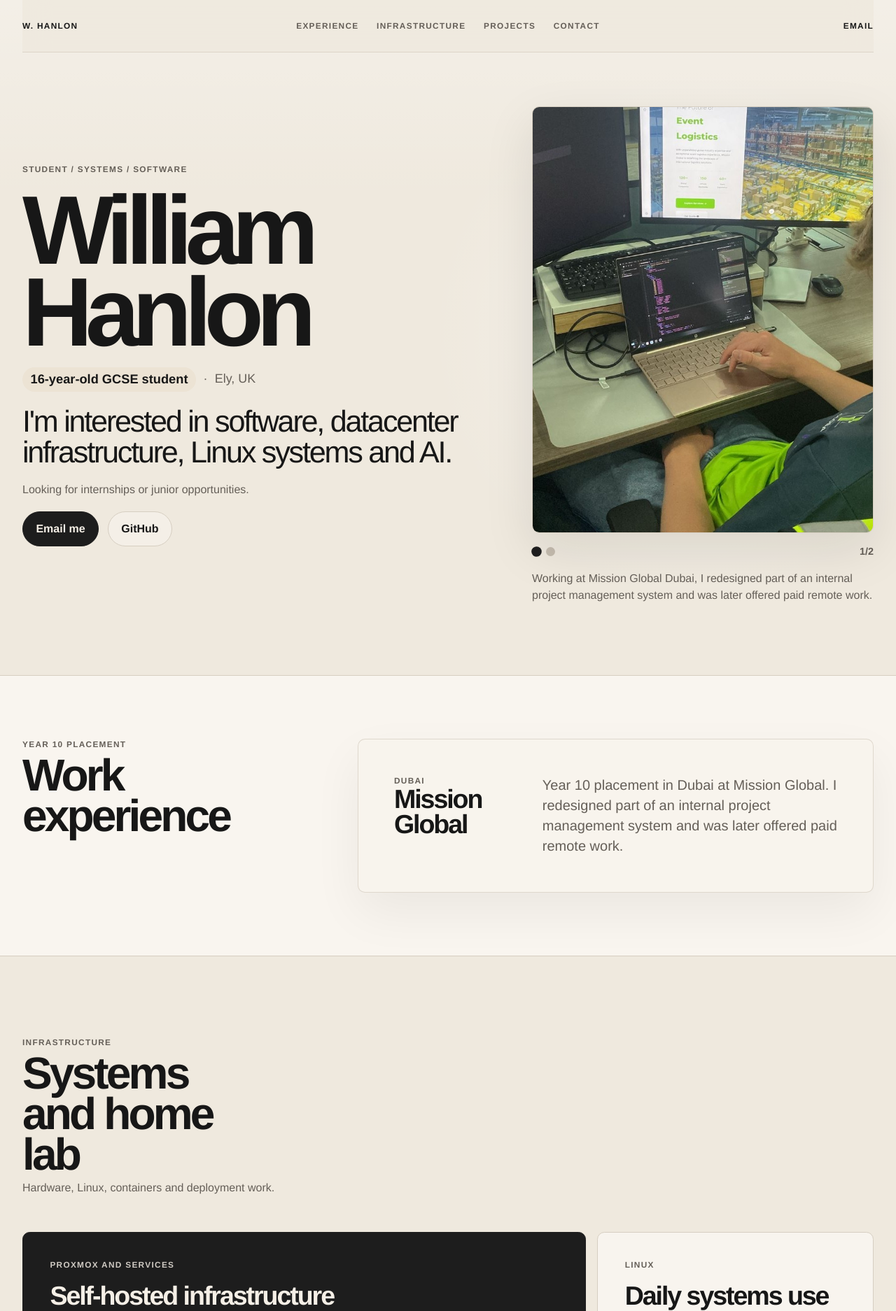
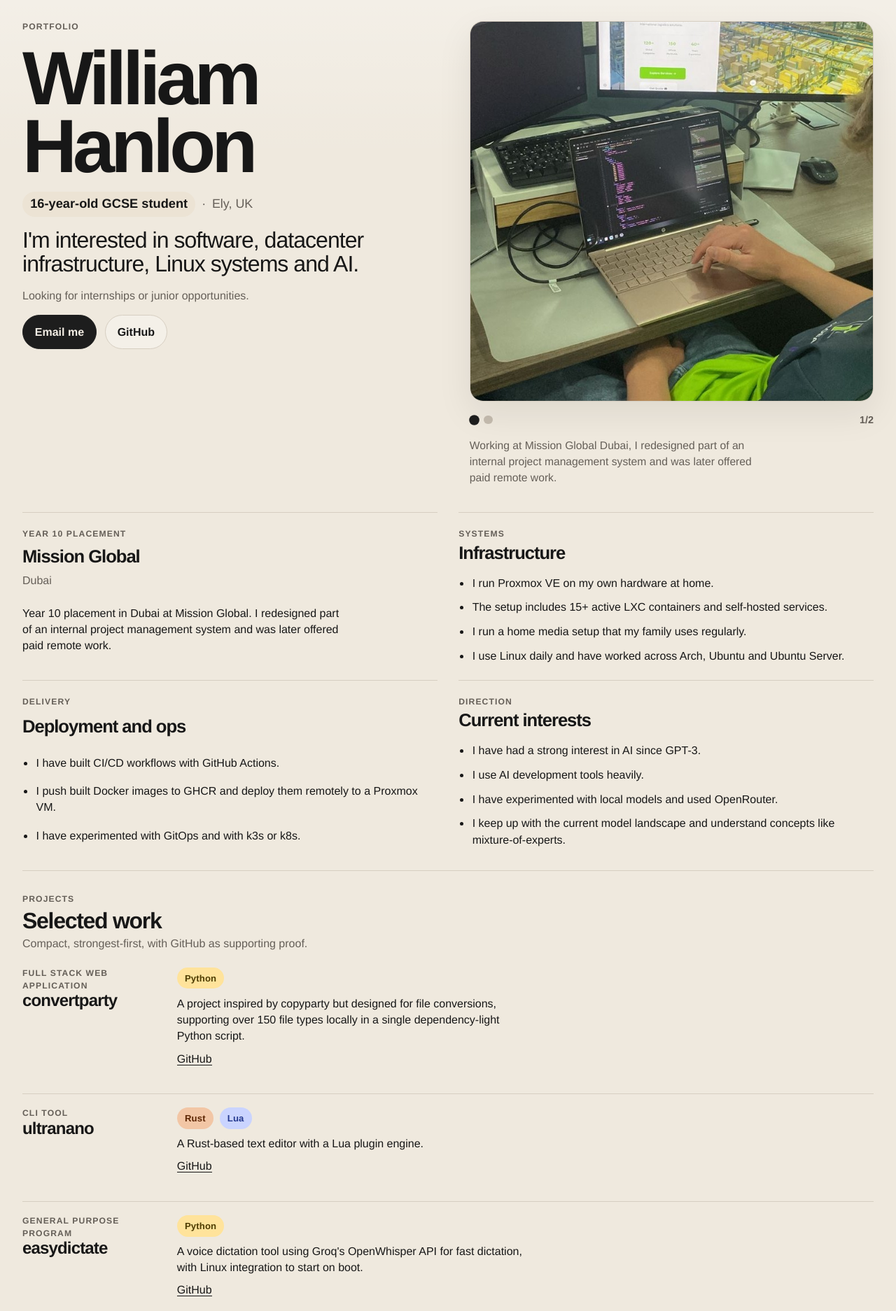
Before and after one commit to stackwill/williamhanlon.com, a website built with Vite: page index.html in a window 1280 px wide. Shown: the top 1874 px of the page at 70% size. Built offline with nearby package versions, Linux system fonts and the light colour scheme.

Commit message:
Revert "feat: rebuild portfolio editorial layout"
This reverts commit 9c6e109fb94f89c8525e5c68c5370eb82a7cfc12.

```diff
--- a/src/main.ts
+++ b/src/main.ts
@@ -111,21 +111,10 @@ const renderProjects = (projects: readonly ProjectItem[]) =>
     .join("");
 
 app.innerHTML = `
-  <nav class="top-nav" aria-label="Primary navigation">
-    <a class="nav-mark" href="#top">W. Hanlon</a>
-    <div class="nav-links" aria-label="Page sections">
-      <a href="#experience">Experience</a>
-      <a href="#infrastructure">Infrastructure</a>
-      <a href="#projects">Projects</a>
-      <a href="#contact">Contact</a>
-    </div>
-    <a class="nav-contact" href="mailto:${escapeHtml(siteData.contact.email)}">Email</a>
-  </nav>
-
-  <main class="page-shell" id="top">
-    <header class="hero editorial-grid">
+  <main class="page-shell">
+    <header class="hero">
       <div class="hero-copy">
-        <p class="eyebrow">Student / systems / software</p>
+        <p class="eyebrow">Portfolio</p>
         <h1>${escapeHtml(siteData.name)}</h1>
         <p class="hero-context">
           <span class="hero-stamp">${escapeHtml(siteData.context)}</span>
@@ -157,79 +146,57 @@ app.innerHTML = `
       </section>
     </header>
 
-    <section class="experience-band" id="experience" aria-labelledby="experience-heading">
-      <div class="section-heading">
-        <p class="eyebrow">${escapeHtml(siteData.placement.eyebrow)}</p>
-        <h2 id="experience-heading">Work experience</h2>
-      </div>
-      <article class="experience-card">
-        <div>
-          <p class="eyebrow">${escapeHtml(siteData.placement.location)}</p>
-          <h3>${escapeHtml(siteData.placement.company)}</h3>
+    <section class="overview-grid" aria-label="Core experience summary">
+      <article class="info-panel">
+        <div class="section-heading compact">
+          <p class="eyebrow">${escapeHtml(siteData.placement.eyebrow)}</p>
+          <h2>${escapeHtml(siteData.placement.company)}</h2>
+          <p class="section-note">${escapeHtml(siteData.placement.location)}</p>
         </div>
-        <p>${escapeHtml(siteData.placement.caption)}</p>
+        <p class="panel-copy">${escapeHtml(siteData.placement.caption)}</p>
+      </article>
+
+      <article class="info-panel">
+        <div class="section-heading compact">
+          <p class="eyebrow">Systems</p>
+          <h2 id="infrastructure-heading">Infrastructure</h2>
+        </div>
+        ${renderBulletList(siteData.infrastructure.slice(0, 4), "panel-list")}
+      </article>
+
+      <article class="info-panel">
+        <div class="section-heading compact">
+          <p class="eyebrow">Delivery</p>
+          <h2 id="delivery-heading">Deployment and ops</h2>
+        </div>
+        ${renderBulletList(siteData.delivery, "panel-list")}
+      </article>
+
+      <article class="info-panel">
+        <div class="section-heading compact">
+          <p class="eyebrow">Direction</p>
+          <h2 id="ai-heading">Current interests</h2>
+        </div>
+        ${renderBulletList(siteData.ai, "panel-list")}
       </article>
     </section>
 
-    <section class="bento-section" id="infrastructure" aria-labelledby="infrastructure-heading">
-      <div class="section-heading section-header">
-        <p class="eyebrow">Infrastructure</p>
-        <h2 id="infrastructure-heading">Systems and home lab</h2>
-        <p class="section-note">Hardware, Linux, containers and deployment work.</p>
-      </div>
-      <div class="bento-grid">
-        <article class="bento-card bento-card-feature">
-          <p class="eyebrow">Proxmox and services</p>
-          <h3>Self-hosted infrastructure</h3>
-          ${renderBulletList(siteData.infrastructure.slice(0, 3), "panel-list")}
-        </article>
-        <article class="bento-card">
-          <p class="eyebrow">Linux</p>
-          <h3>Daily systems use</h3>
-          ${renderBulletList(siteData.infrastructure.slice(3, 6), "panel-list")}
-        </article>
-        <article class="bento-card" id="ops">
-          <p class="eyebrow">Delivery</p>
-          <h3>Deployment and ops</h3>
-          ${renderBulletList(siteData.delivery, "panel-list")}
-        </article>
-      </div>
-    </section>
-
-    <section class="split-section" id="ai" aria-labelledby="ai-heading">
-      <div class="section-heading sticky-heading">
-        <p class="eyebrow">Direction</p>
-        <h2 id="ai-heading">AI and current interests</h2>
-        <p class="section-note">Practical interest in AI, local models and development tools.</p>
-      </div>
-      <div class="interest-list">
-        ${siteData.ai
-          .map(
-            (item) => `
-              <article class="interest-item">
-                <p>${escapeHtml(item)}</p>
-              </article>
-            `
-          )
-          .join("")}
-      </div>
-    </section>
-
-    <section class="section-block" id="projects" aria-labelledby="projects-heading">
+    <section class="section-block" aria-labelledby="projects-heading">
       <div class="section-heading section-header">
         <p class="eyebrow">Projects</p>
         <h2 id="projects-heading">Selected work</h2>
-        <p class="section-note">Strongest first, with GitHub as supporting proof.</p>
+        <p class="section-note">Compact, strongest-first, with GitHub as supporting proof.</p>
       </div>
       <div class="project-list">
         ${renderProjects(siteData.projects)}
       </div>
     </section>
 
-    <section class="contact-section" id="contact" aria-labelledby="contact-heading">
-      <div class="section-heading">
+    <section class="section-block contact-section" aria-labelledby="contact-heading">
+      <div class="section-heading section-header">
         <p class="eyebrow">Contact</p>
-        <h2 id="contact-heading">Email first.</h2>
+        <h2 id="contact-heading">Get in touch</h2>
+        <p class="section-note">Best first step: email me directly.</p>
       </div>
       <div class="contact-grid">
         <p class="contact-copy">If you'd like to talk about internships, junior roles, software, DevOps, sysadmin work, infrastructure or AI, email me.</p>
@@ -240,11 +207,6 @@ app.innerHTML = `
       </div>
     </section>
   </main>
-
-  <footer class="site-footer">
-    <p>W. Hanlon</p>
-    <a href="${escapeHtml(siteData.contact.github)}" target="_blank" rel="noopener noreferrer">GitHub</a>
-  </footer>
 `;
 
 const slides = Array.from(document.querySelectorAll<HTMLElement>(".carousel-slide"));
--- a/src/styles.css
+++ b/src/styles.css
@@ -8,10 +8,10 @@
   --rule: #d6cec1;
   --accent: #1d1d1d;
   --accent-soft: #ded5c8;
-  --max-width: 82rem;
+  --max-width: 76rem;
   --gutter: clamp(1rem, 3vw, 2rem);
-  --radius: 0.65rem;
-  --shadow: 0 24px 70px rgba(24, 20, 14, 0.1);
+  --radius: 1.1rem;
+  --shadow: 0 18px 50px rgba(24, 20, 14, 0.08);
 }
 
 *,
@@ -28,8 +28,7 @@ body {
   margin: 0;
   min-height: 100vh;
   background:
-    radial-gradient(circle at 78% 9%, rgba(255, 255, 255, 0.42), transparent 24rem),
-    linear-gradient(180deg, rgba(255, 255, 255, 0.28), rgba(255, 255, 255, 0)) 0 0 / 100% 18rem no-repeat,
+    linear-gradient(180deg, rgba(255, 255, 255, 0.28), rgba(255, 255, 255, 0)) 0 0 / 100% 14rem no-repeat,
     var(--bg);
   color: var(--text);
   font-family: "Helvetica Neue", Helvetica, Arial, sans-serif;
@@ -65,112 +64,60 @@ select {
   font: inherit;
 }
 
-.top-nav {
-  position: sticky;
-  top: 0;
-  z-index: 10;
-  display: grid;
-  grid-template-columns: 1fr auto 1fr;
-  align-items: center;
+.page-shell {
   width: min(100% - (var(--gutter) * 2), var(--max-width));
-  min-height: 4.7rem;
   margin: 0 auto;
-  border-bottom: 1px solid color-mix(in srgb, var(--rule) 76%, transparent);
-  background: color-mix(in srgb, var(--bg) 83%, transparent);
-  backdrop-filter: blur(18px);
+  padding: clamp(1rem, 2vw, 1.5rem) 0 3rem;
 }
 
-.nav-mark,
-.nav-contact,
-.nav-links a,
 .eyebrow,
 .project-kicker {
   color: var(--muted);
-  font-size: 0.74rem;
-  font-weight: 800;
-  letter-spacing: 0.11em;
+  font-size: 0.76rem;
+  font-weight: 700;
+  letter-spacing: 0.09em;
   text-transform: uppercase;
 }
 
-.nav-mark,
-.nav-contact,
-.nav-links a {
-  text-decoration: none;
-}
-
-.nav-mark {
-  justify-self: start;
-  color: var(--text);
-}
-
-.nav-links {
-  display: flex;
-  justify-content: center;
-  gap: clamp(1rem, 2vw, 2.4rem);
-}
-
-.nav-links a:hover,
-.nav-contact:hover,
-.inline-link:hover {
-  color: var(--text);
-}
-
-.nav-contact {
-  justify-self: end;
-  color: var(--text);
-}
-
-.page-shell {
-  width: min(100% - (var(--gutter) * 2), var(--max-width));
-  margin: 0 auto;
-  padding: clamp(2rem, 4vw, 4rem) 0 0;
-}
-
-.editorial-grid {
+.hero {
   display: grid;
-  grid-template-columns: repeat(12, minmax(0, 1fr));
-  gap: clamp(1.25rem, 2.8vw, 2rem);
-}
-
-.hero {
-  align-items: center;
-  min-height: calc(100svh - 5rem);
-  padding: clamp(1rem, 2vw, 2rem) 0 clamp(4rem, 8vw, 7rem);
+  gap: clamp(1.5rem, 2.8vw, 2.75rem);
+  align-items: start;
+  padding: 0.35rem 0 2.35rem;
 }
 
 .hero-copy {
   display: grid;
-  grid-column: 1 / -1;
-  gap: clamp(0.85rem, 1.6vw, 1.25rem);
-  align-content: center;
+  gap: 1rem;
+  align-content: start;
 }
 
 .hero h1 {
   max-width: 9.5ch;
-  font-size: clamp(4.1rem, 11vw, 8.7rem);
-  line-height: 0.84;
-  letter-spacing: -0.075em;
+  font-size: clamp(3.2rem, 10vw, 6.75rem);
+  line-height: 0.9;
+  letter-spacing: -0.055em;
 }
 
 .hero-context {
   display: flex;
   flex-wrap: wrap;
   align-items: center;
-  gap: 0.65rem;
+  gap: 0.55rem;
   color: var(--muted);
-  font-size: clamp(1rem, 1.4vw, 1.12rem);
+  font-size: clamp(1rem, 2vw, 1.12rem);
 }
 
 .hero-stamp {
   display: inline-flex;
   align-items: center;
-  min-height: 2rem;
-  padding: 0.26rem 0.72rem;
+  min-height: 2.2rem;
+  padding: 0.3rem 0.7rem;
   border-radius: 999px;
   background: var(--panel-strong);
   color: var(--text);
-  font-size: clamp(1rem, 1.5vw, 1.14rem);
-  font-weight: 800;
+  font-size: clamp(1rem, 2vw, 1.14rem);
+  font-weight: 700;
 }
 
 .hero-separator {
@@ -178,10 +125,10 @@ select {
 }
 
 .hero-intro {
-  max-width: 30ch;
-  font-size: clamp(1.6rem, 3.6vw, 2.7rem);
-  line-height: 1.02;
-  letter-spacing: -0.052em;
+  max-width: 28ch;
+  font-size: clamp(1.35rem, 3vw, 2rem);
+  line-height: 1.08;
+  letter-spacing: -0.03em;
 }
 
 .hero-availability,
@@ -194,20 +141,20 @@ select {
 .hero-actions {
   display: flex;
   flex-wrap: wrap;
-  gap: 0.8rem;
+  gap: 0.75rem;
 }
 
 .button-link {
   display: inline-flex;
   align-items: center;
   justify-content: center;
-  min-height: 3rem;
-  padding: 0.78rem 1.15rem;
+  min-height: 2.9rem;
+  padding: 0.75rem 1.05rem;
   border: 1px solid var(--rule);
   border-radius: 999px;
-  background: rgba(255, 255, 255, 0.28);
+  background: rgba(255, 255, 255, 0.3);
   color: var(--text);
-  font-weight: 800;
+  font-weight: 700;
   text-decoration: none;
   transition:
     background-color 180ms ease,
@@ -216,17 +163,14 @@ select {
 }
 
 .button-link:hover {
-  background: rgba(255, 255, 255, 0.78);
+  background: rgba(255, 255, 255, 0.75);
   border-color: #bfb5a4;
   transform: translateY(-1px);
 }
 
 .button-link:focus-visible,
 .inline-link:focus-visible,
-.carousel-dot:focus-visible,
-.nav-mark:focus-visible,
-.nav-contact:focus-visible,
-.nav-links a:focus-visible {
+.carousel-dot:focus-visible {
   outline: 2px solid var(--accent);
   outline-offset: 3px;
 }
@@ -243,7 +187,6 @@ select {
 }
 
 .hero-media {
-  grid-column: 1 / -1;
   min-width: 0;
 }
 
@@ -254,11 +197,10 @@ select {
 
 .carousel-viewport {
   position: relative;
-  aspect-ratio: 4 / 5;
-  min-height: 23rem;
+  min-height: clamp(21rem, 52vw, 34rem);
   overflow: hidden;
   border: 1px solid var(--rule);
-  border-radius: var(--radius);
+  border-radius: calc(var(--radius) + 0.1rem);
   background: #ddd5c7;
   box-shadow: var(--shadow);
 }
@@ -285,9 +227,10 @@ select {
 }
 
 .carousel-caption {
-  max-width: 45rem;
-  font-size: 1rem;
-  line-height: 1.5;
+  max-width: 48ch;
+  color: var(--muted);
+  font-size: 0.98rem;
+  line-height: 1.45;
 }
 
 .carousel-controls {
@@ -303,8 +246,8 @@ select {
 }
 
 .carousel-dot {
-  width: 0.82rem;
-  height: 0.82rem;
+  width: 0.8rem;
+  height: 0.8rem;
   padding: 0;
   border: 0;
   border-radius: 999px;
@@ -321,148 +264,97 @@ select {
 .carousel-status {
   color: var(--muted);
   font-size: 0.9rem;
-  font-weight: 800;
+  font-weight: 700;
+}
+
+.overview-grid,
+.contact-grid {
+  display: grid;
+  gap: 1.45rem;
+}
+
+.overview-grid {
+  grid-template-columns: repeat(1, minmax(0, 1fr));
+}
+
+.info-panel,
+.section-block {
+  border-top: 1px solid var(--rule);
+}
+
+.info-panel {
+  display: grid;
+  gap: 1.15rem;
+  padding-top: 1.35rem;
 }
 
 .section-heading {
   display: grid;
-  gap: 0.45rem;
+  gap: 0.32rem;
 }
 
 .section-heading h2 {
-  max-width: 9ch;
-  font-size: clamp(2.2rem, 5vw, 4.5rem);
-  line-height: 0.9;
-  letter-spacing: -0.06em;
+  font-size: clamp(1.3rem, 3vw, 2rem);
+  line-height: 1;
+  letter-spacing: -0.04em;
 }
 
-.section-header {
-  margin-bottom: clamp(1.8rem, 4vw, 3.5rem);
+.section-heading.compact h2 {
+  font-size: clamp(1.15rem, 2vw, 1.7rem);
 }
 
-.experience-band {
-  display: grid;
-  gap: clamp(1.5rem, 4vw, 4rem);
-  margin: 0 calc(var(--gutter) * -1) clamp(4rem, 8vw, 7rem);
-  padding: clamp(3rem, 7vw, 6rem) var(--gutter);
-  background: color-mix(in srgb, var(--panel) 78%, white 22%);
-  border-block: 1px solid var(--rule);
-}
-
-.experience-card {
-  display: grid;
-  gap: 1.4rem;
-  padding: clamp(1.4rem, 4vw, 3.5rem);
-  border: 1px solid color-mix(in srgb, var(--rule) 72%, transparent);
-  border-radius: var(--radius);
-  background: color-mix(in srgb, var(--panel) 86%, white 14%);
-  box-shadow: 0 28px 70px rgba(24, 20, 14, 0.06);
-}
-
-.experience-card h3,
-.bento-card h3,
-.project-meta h3 {
-  font-size: clamp(1.5rem, 3vw, 2.35rem);
-  line-height: 0.95;
-  letter-spacing: -0.055em;
-}
-
-.experience-card p:last-child {
-  max-width: 47rem;
-  color: var(--muted);
-  font-size: clamp(1.05rem, 1.8vw, 1.25rem);
-}
-
-.bento-section,
-.split-section,
-.section-block,
-.contact-section {
-  margin-top: clamp(4rem, 9vw, 8rem);
-}
-
-.bento-grid {
-  display: grid;
-  gap: 1rem;
-}
-
-.bento-card {
-  display: grid;
-  align-content: start;
-  gap: 1.1rem;
-  min-height: 18rem;
-  padding: clamp(1.25rem, 3vw, 2.4rem);
-  border: 1px solid var(--rule);
-  border-radius: var(--radius);
-  background: color-mix(in srgb, var(--panel) 82%, white 18%);
-}
-
-.bento-card-feature {
-  min-height: 24rem;
-  background: var(--accent);
-  border-color: var(--accent);
-  color: #f5efe6;
-}
-
-.bento-card-feature .eyebrow,
-.bento-card-feature .panel-list {
-  color: color-mix(in srgb, #f5efe6 82%, transparent);
+.panel-copy,
+.contact-copy {
+  max-width: 52ch;
+  font-size: 1rem;
 }
 
 .panel-list {
   display: grid;
-  gap: 0.85rem;
+  gap: 0.72rem;
   padding-left: 1.1rem;
-  color: var(--muted);
 }
 
 .panel-list li {
   padding-left: 0.12rem;
 }
 
-.split-section {
-  display: grid;
-  gap: clamp(2rem, 5vw, 5rem);
-  padding: clamp(3rem, 7vw, 6rem) 0;
-  border-block: 1px solid var(--rule);
+.section-block {
+  padding-top: 2rem;
+  margin-top: 2rem;
 }
 
-.interest-list {
-  display: grid;
-  gap: 0;
-}
-
-.interest-item {
-  padding: clamp(1.2rem, 3vw, 2rem) 0;
-  border-bottom: 1px solid var(--rule);
-  color: var(--muted);
-  font-size: clamp(1.1rem, 2vw, 1.45rem);
-}
-
-.interest-item:first-child {
-  border-top: 1px solid var(--rule);
+.section-header {
+  margin-bottom: 1.45rem;
 }
 
 .project-list {
   display: grid;
-  gap: 0;
-  border-top: 1px solid var(--rule);
+  gap: 1.2rem;
 }
 
 .project-item {
   display: grid;
   gap: 1rem;
-  padding: clamp(1.4rem, 3vw, 2.3rem) 0;
-  border-bottom: 1px solid var(--rule);
+  padding: 1.2rem 0;
+  border-top: 1px solid var(--rule);
+}
+
+.project-item:first-child {
+  padding-top: 0;
+  border-top: 0;
+}
+
+.project-meta h3 {
+  font-size: clamp(1.15rem, 2vw, 1.5rem);
+  line-height: 1.04;
+  letter-spacing: -0.035em;
 }
 
 .project-body {
   display: grid;
-  gap: 0.72rem;
-  max-width: 62ch;
-}
-
-.project-body p {
-  color: var(--muted);
+  gap: 0.58rem;
+  max-width: 56ch;
 }
 
 .language-chip-list {
@@ -477,10 +369,10 @@ select {
   display: inline-flex;
   align-items: center;
   min-height: 1.9rem;
-  padding: 0.28rem 0.72rem;
+  padding: 0.28rem 0.7rem;
   border-radius: 999px;
   font-size: 0.82rem;
-  font-weight: 800;
+  font-weight: 700;
   letter-spacing: 0.01em;
 }
 
@@ -523,120 +415,44 @@ select {
 }
 
 .inline-link {
-  color: var(--text);
-  font-weight: 800;
   text-decoration: none;
   border-bottom: 1px solid currentColor;
 }
 
-.contact-section {
-  display: grid;
-  gap: clamp(1.5rem, 4vw, 3rem);
-  padding: clamp(3rem, 7vw, 6rem) 0;
-  border-top: 1px solid var(--rule);
+.inline-link:hover {
+  color: var(--muted);
 }
 
-.contact-section h2 {
-  max-width: 12ch;
+.contact-section {
+  margin-top: 2.4rem;
+  padding-bottom: 1.8rem;
 }
 
-.contact-grid {
-  display: grid;
-  gap: 1.4rem;
-}
-
-.contact-copy {
-  max-width: 52ch;
-  font-size: clamp(1.1rem, 2vw, 1.45rem);
-}
-
-.site-footer {
-  display: flex;
-  flex-wrap: wrap;
-  justify-content: space-between;
-  gap: 1rem;
-  width: min(100% - (var(--gutter) * 2), var(--max-width));
-  margin: 0 auto;
-  padding: 2rem 0 3rem;
-  border-top: 1px solid var(--rule);
-  color: var(--muted);
-  font-size: 0.8rem;
-  font-weight: 800;
-  letter-spacing: 0.1em;
-  text-transform: uppercase;
-}
-
-.site-footer a {
-  text-decoration: none;
-}
-
-@media (min-width: 54rem) {
-  .hero-copy {
-    grid-column: 1 / 8;
+@media (min-width: 50rem) {
+  .hero {
+    grid-template-columns: minmax(0, 0.94fr) minmax(22rem, 0.9fr);
   }
 
-  .hero-media {
-    grid-column: 8 / -1;
-  }
-
-  .experience-band {
-    grid-template-columns: minmax(0, 0.58fr) minmax(0, 1fr);
-    align-items: start;
-  }
-
-  .experience-card {
-    grid-template-columns: minmax(0, 0.45fr) minmax(0, 1fr);
-    align-items: start;
-  }
-
-  .bento-grid {
-    grid-template-columns: repeat(3, minmax(0, 1fr));
-  }
-
-  .bento-card-feature {
-    grid-column: span 2;
-  }
-
-  .split-section {
-    grid-template-columns: minmax(0, 0.72fr) minmax(0, 1fr);
-    align-items: start;
-  }
-
-  .sticky-heading {
-    position: sticky;
-    top: 6rem;
+  .overview-grid {
+    grid-template-columns: repeat(2, minmax(0, 1fr));
+    column-gap: 1.9rem;
   }
 
   .project-item {
-    grid-template-columns: minmax(0, 16rem) minmax(0, 1fr);
+    grid-template-columns: minmax(0, 12rem) minmax(0, 1fr);
     align-items: start;
-    gap: clamp(1.5rem, 4vw, 4rem);
+    gap: 1.3rem 1.8rem;
   }
 
-  .contact-section,
   .contact-grid {
-    grid-template-columns: minmax(0, 0.7fr) minmax(0, 1fr);
-    align-items: start;
-  }
-}
-
-@media (max-width: 54rem) {
-  .top-nav {
-    grid-template-columns: 1fr auto;
-  }
-
-  .nav-links {
-    display: none;
-  }
-
-  .hero {
-    min-height: auto;
+    grid-template-columns: minmax(0, 1fr) auto;
+    align-items: center;
   }
 }
 
 @media (max-width: 42rem) {
   .page-shell {
-    padding-top: 1.5rem;
+    padding-bottom: 2rem;
   }
 
   .hero-actions {
@@ -648,7 +464,7 @@ select {
   }
 
   .carousel-viewport {
-    min-height: 20rem;
+    min-height: 21rem;
   }
 }
 
```
